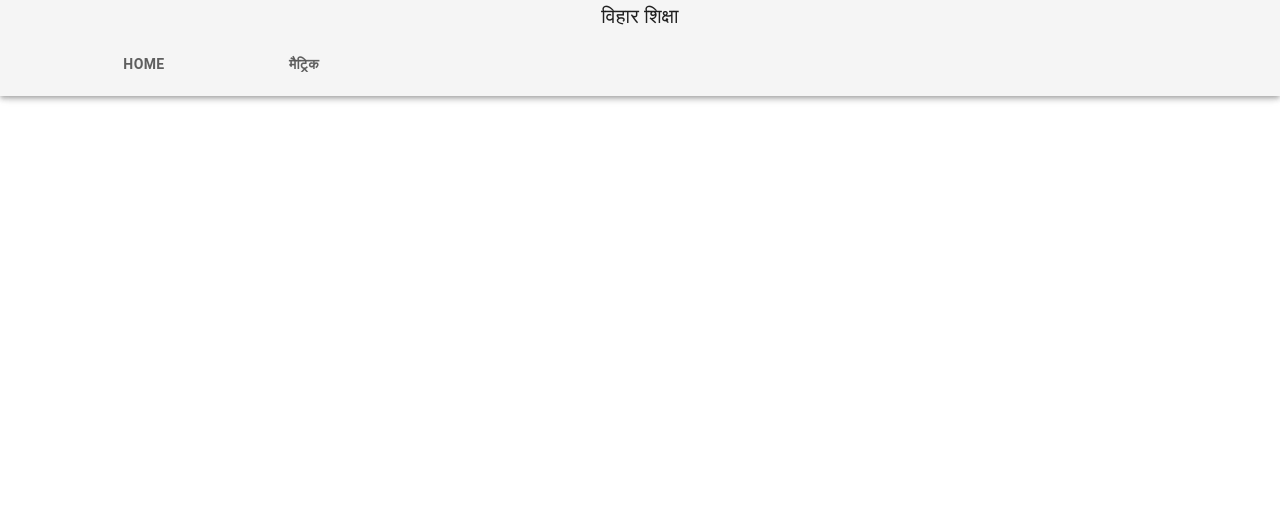
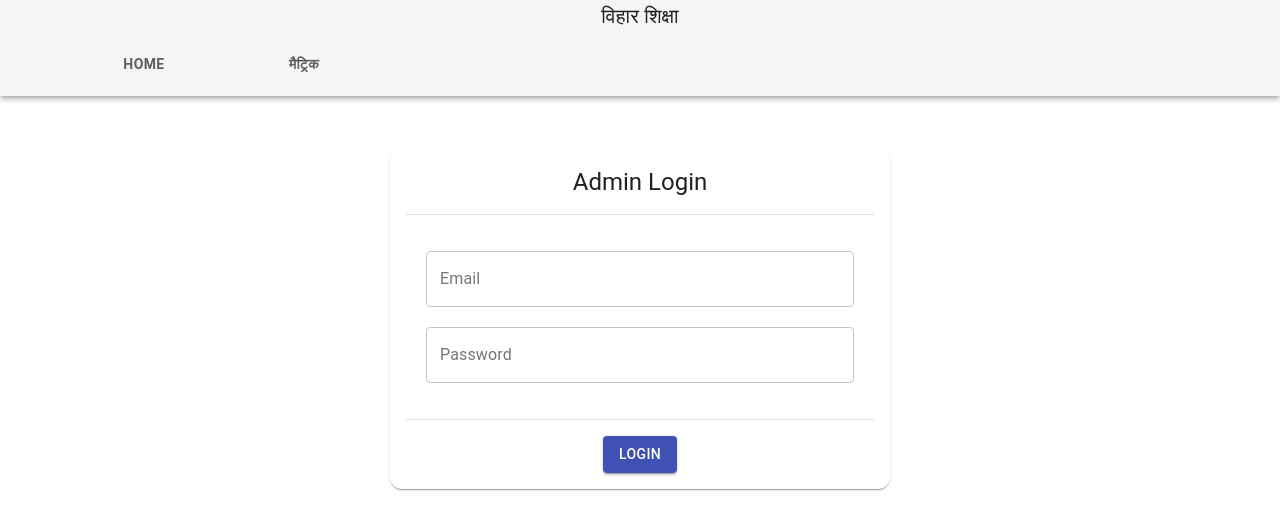
Before and after one commit to Tarun-kumar-singh/viharsiksha, a React (Create React App) app: page /admin-login in a window 1280 px wide. Shown: the top 530 px of the page. Built offline with nearby package versions, Linux system fonts and the light colour scheme.

Commit message:
login ui

```diff
--- a/src/App.js
+++ b/src/App.js
@@ -4,6 +4,7 @@ import Footer from './component/comman/footer';
 import NavBar from "../src/component/users/navBar";
 import { BrowserRouter, Route, Switch, Redirect } from 'react-router-dom';
 import Home from "./component/users/home";
+import Login from './component/admin/login';
 
 function App() {
 
@@ -17,6 +18,7 @@ function App() {
             <div style={{marginTop:'150px'}} >
             <Switch>
                   <Route exact path='/' component={Home} />
+                  <Route exact path='/admin-login' component={Login} />
                   <Route exact path='/matric' component={Matric} />
              </Switch>
             </div>
--- /dev/null
+++ b/src/component/admin/login.jsx
@@ -0,0 +1,88 @@
+import React, { useState } from 'react';
+import Card from '@material-ui/core/Card';
+import CardContent from '@material-ui/core/CardContent';
+import CardActions from '@material-ui/core/CardActions';
+import Button from '@material-ui/core/Button';
+import { Divider, makeStyles } from '@material-ui/core';
+import CardHeader from '@material-ui/core/CardHeader';
+import TextField from '@material-ui/core/TextField';
+import Box from '@material-ui/core/Box';
+
+const useStyles = makeStyles(theme => ({
+  root: {
+    width:'500px',
+    borderRadius: 12,
+    textAlign: 'center',
+    marginLeft:'10%',
+    marginRight:'10%'
+  },
+  header: {
+    textAlign: 'center',
+    spacing: 10,
+  },
+  list: {
+    padding: '20px',
+    display:'flex',
+    flexDirection:'column',
+    gap:'20px'
+  },
+  button: {
+    margin: theme.spacing(1),
+  },
+  action: {
+    display: 'flex',
+    justifyContent: 'space-around',
+  },
+}));
+
+export const Login = ()=> {
+
+    const classes = useStyles();
+    const [isLogging, setLogging] = useState(false)
+    const [formData, setFormData] = useState({email:'', password:''})
+
+    const submitForm = (ev) => {
+        setLogging(true)
+        ev.preventDefault()
+
+
+    }
+
+    const formChange = (ev) =>{
+        const {name, value} = ev.target
+        console.log(ev.target.value)
+        setFormData({
+            ...formData,
+            name:value
+        })
+    }
+
+  return (
+    <div>
+        <Box display="flex" justifyContent="center">
+            <Card className={classes.root}>
+            <form onSubmit={submitForm}>
+                <CardHeader title="Admin Login" className={classes.header} />
+                <Divider variant="middle" />
+                <CardContent>
+                    <div className={classes.list}>
+
+                    <TextField onChange={formChange} name="email" value={formData.email} type="email" label="Email" variant="outlined"/>
+                    <TextField onChange={formChange} name="password" value={formData.password} type="password" label="Password" variant="outlined" />
+
+                    </div>
+                </CardContent>
+                <Divider variant="middle" />
+                <CardActions className={classes.action}>
+                    <Button type="submit" variant="contained" color="primary" disabled={isLogging ? true : false} className={classes.button}>
+                        {isLogging ? 'logining...' : 'Login'}
+                    </Button>
+                </CardActions>
+            </form>
+            </Card>
+        </Box>
+    </div>
+  );
+};
+
+export default Login;
```
